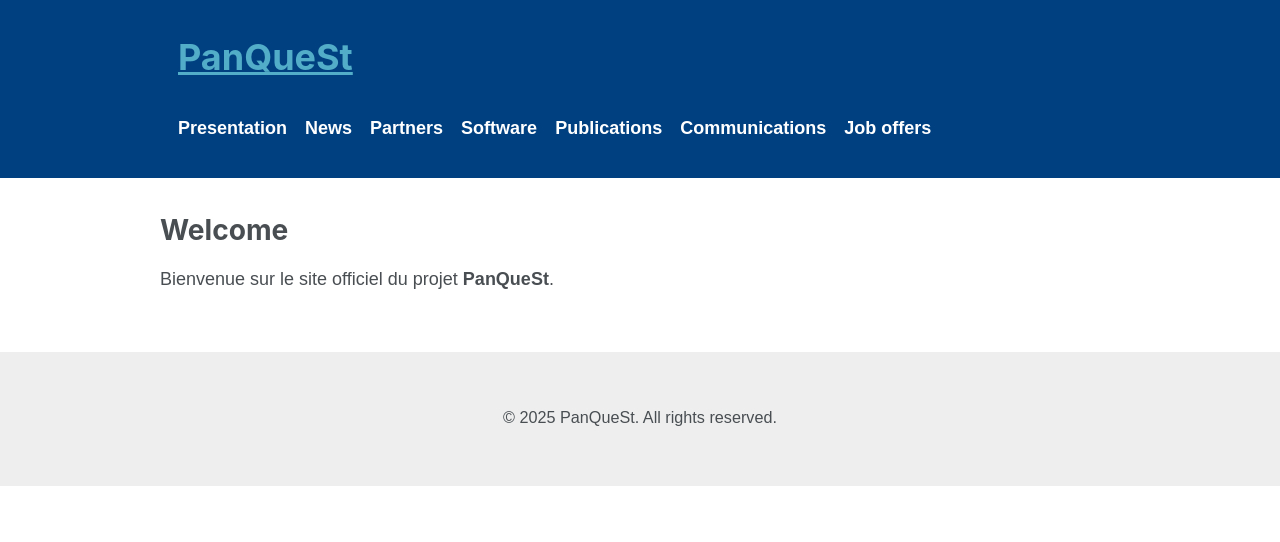
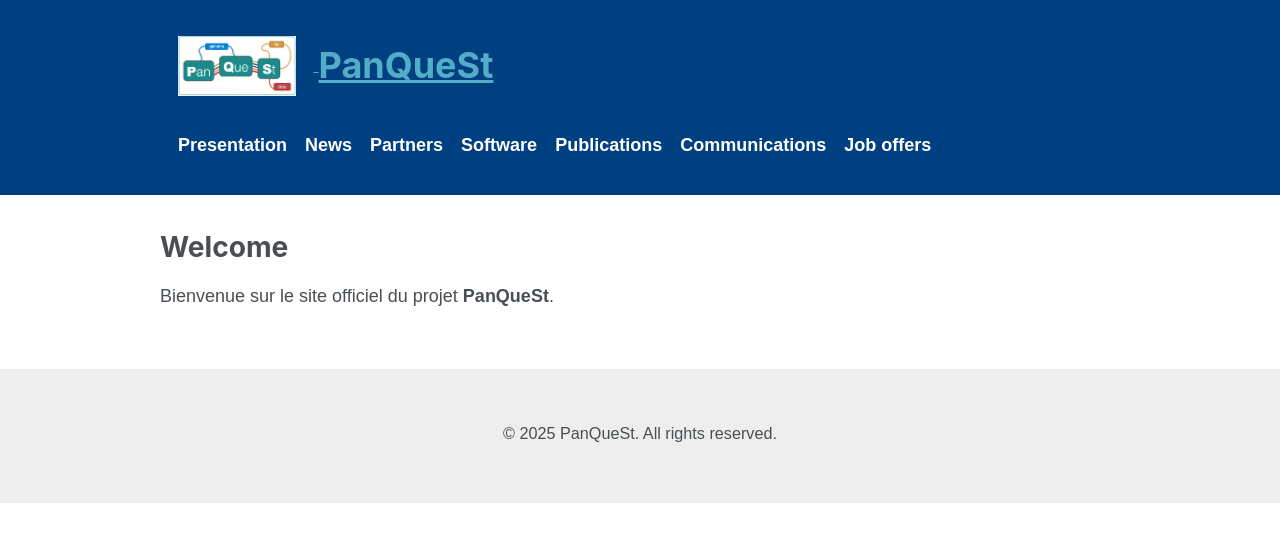
Before and after one commit to panquest-project/panquest-project.github.io, a Jekyll site: the page built from _pages/home.md, in a window 1280 px wide. Shown: the top 542 px of the page. Built offline with Jekyll 4.4.1, drawn with Linux system fonts in a browser that asks for light colours.

Commit message:
Add logo path to _config.yml
Added logo path to the configuration.

```diff
--- a/_config.yml
+++ b/_config.yml
@@ -13,6 +13,7 @@ title                    : "PanQueSt"
 title_separator          : "-"
 name                     : &name "PanQueSt"
 description              : &description "PanQueSt ANR project web site"   # Update this with a general description of your site, this is the default if not overridden by a page
+logo                     : "images/logo_panquest.png"
 url                      : "https://panquest-project.github.io" # The base hostname & protocol for your site e.g. "https://[your GitHub username].github.io",
                                                            # or if you already have some other page hosted on Github then use "https://[your GitHub username].github.io/[Your Repo Name]"
 baseurl                  : "" # the subpath of your site, e.g. "/blog"
```
